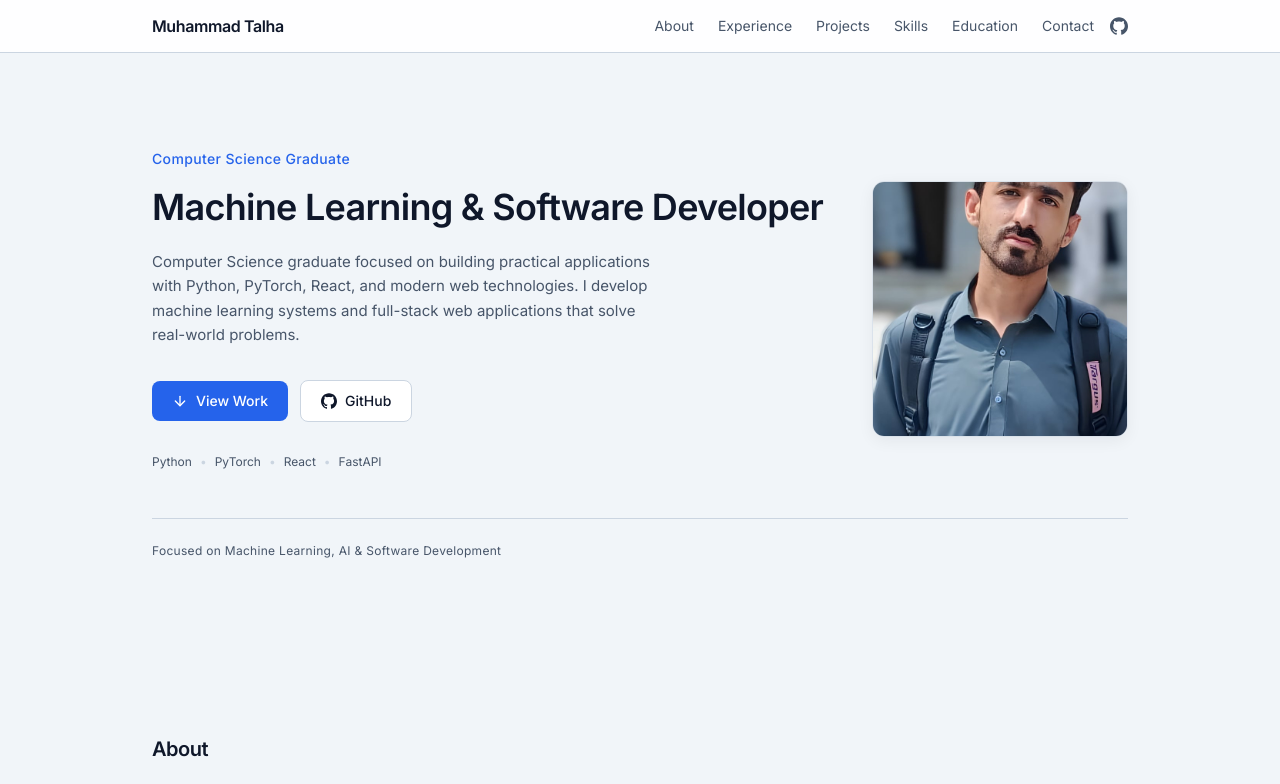
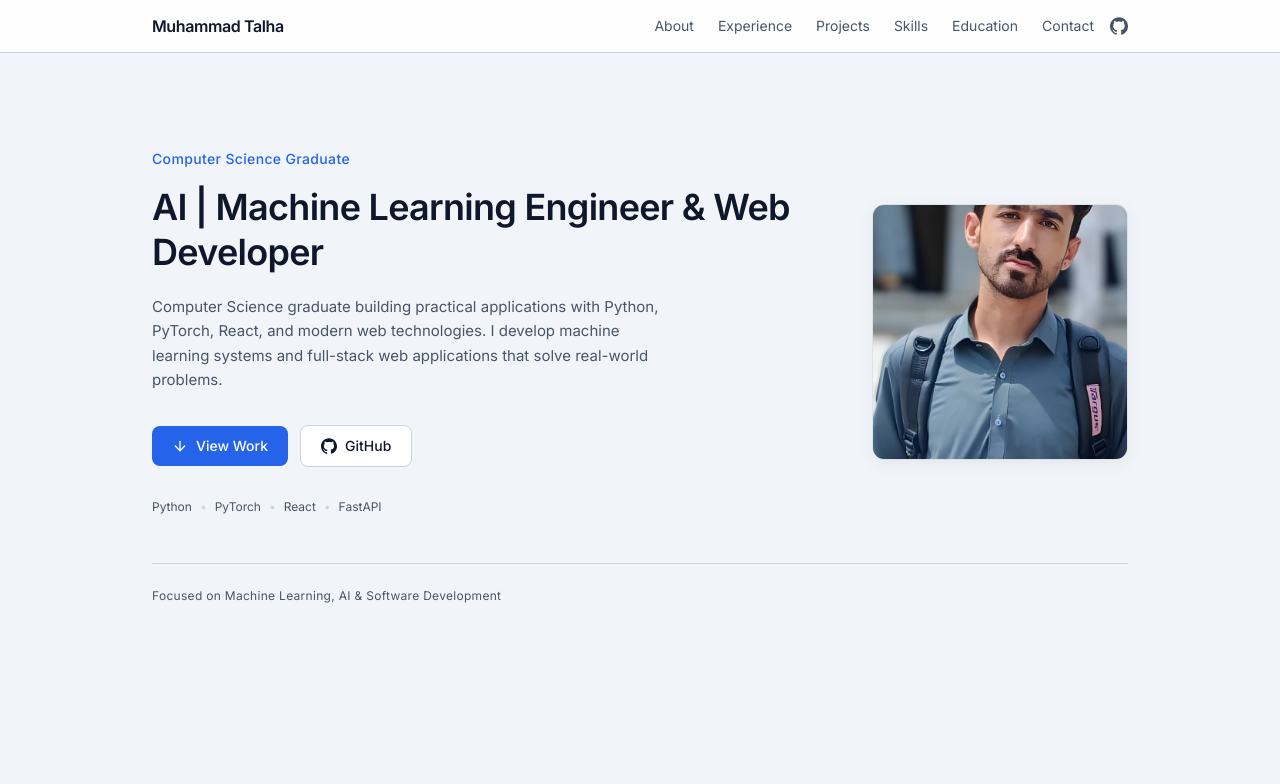
Before and after one commit to Talha-webdev/Talha-webdev.github.io, a React (Vite) app: page / in a window 1280 px wide. Shown: the top 784 px of the page. Built offline with nearby package versions, Linux system fonts and the light colour scheme.

Commit message:
improved intro

```diff
--- a/src/data/portfolio.ts
+++ b/src/data/portfolio.ts
@@ -10,9 +10,9 @@ export const profile = {
 
 export const hero = {
   label: "Computer Science Graduate",
-  title: "Machine Learning & Software Developer",
+  title: "AI | Machine Learning Engineer & Web Developer",
   description:
-    "Computer Science graduate focused on building practical applications with Python, PyTorch, React, and modern web technologies. I develop machine learning systems and full-stack web applications that solve real-world problems.",
+    "Computer Science graduate  building practical applications with Python, PyTorch, React, and modern web technologies. I develop machine learning systems and full-stack web applications that solve real-world problems.",
   techLine: ["Python", "PyTorch", "React", "FastAPI"],
   status: "Focused on Machine Learning, AI & Software Development",
 }
```
